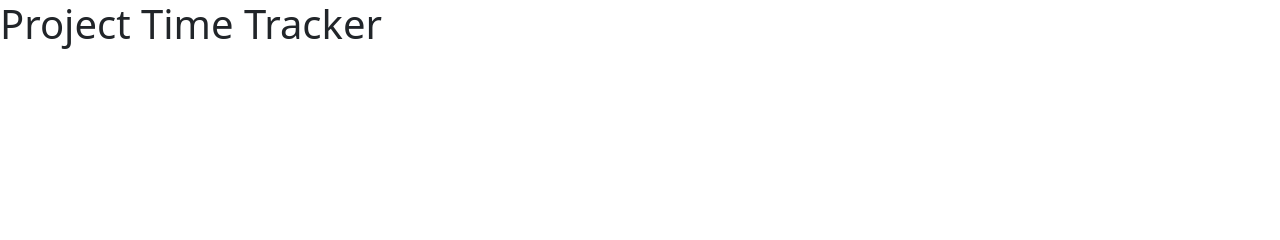
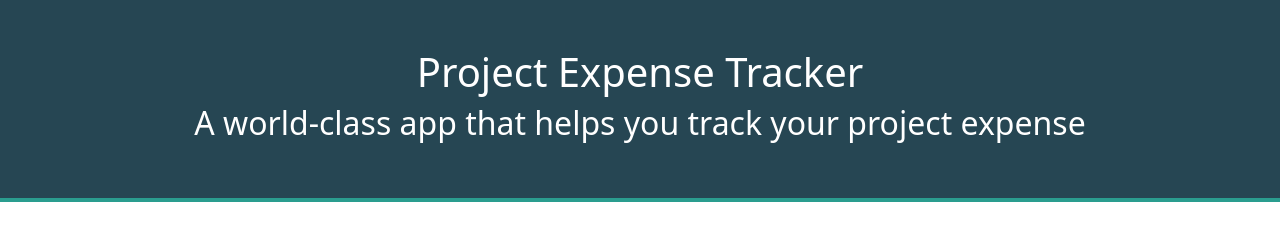
Before and after one commit to surajverma2587/project-tracker, a plain HTML site: page index.html in a window 1280 px wide. Drawn offline with nearby package versions, Linux system fonts and the light colour scheme.

Commit message:
added the page banner

```diff
--- a/assets/css/style.css
+++ b/assets/css/style.css
@@ -0,0 +1,5 @@
+.banner {
+  background-color: #264653;
+  color: white;
+  border-bottom-color: #2a9d8f !important;
+}
--- a/index.html
+++ b/index.html
@@ -14,7 +14,10 @@
     <link rel="stylesheet" type="text/css" href="assets/css/style.css" />
   </head>
   <body>
-    <h1>Project Time Tracker</h1>
+    <div class="text-center py-5 border-bottom border-4 banner">
+      <h1>Project Expense Tracker</h1>
+      <h2>A world-class app that helps you track your project expense</h2>
+    </div>
 
     <script
       src="https://cdnjs.cloudflare.com/ajax/libs/moment.js/2.29.1/moment.min.js"
```
